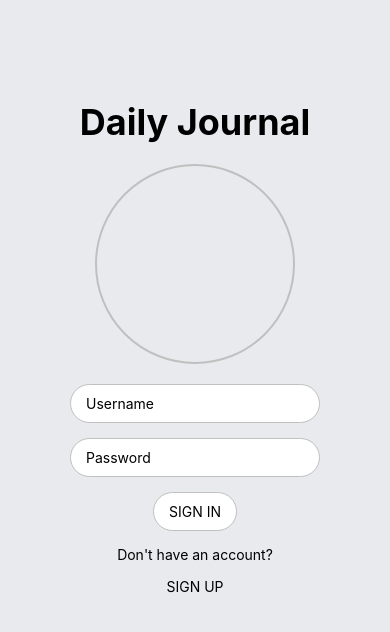
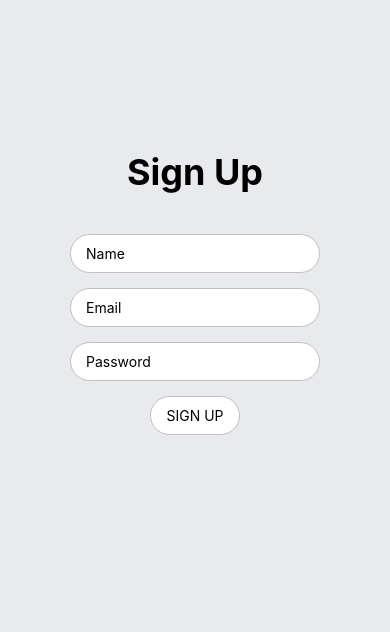
Before and after one commit to Valeraii/journal-app, a React Native app: screen /Signup in a window 390 px wide. Shown: the top 632 px of the page. Built offline with nearby package versions, Linux system fonts and the light colour scheme; no server answers.

Commit message:
added login and firebase

```diff
--- a/App.js
+++ b/App.js
@@ -1,95 +1,24 @@
-import { StatusBar } from 'expo-status-bar';
 import { StyleSheet, Text, View, TextInput, TouchableOpacity, KeyboardAvoidingView, Platform } from 'react-native';
+import {NavigationContainer} from '@react-navigation/native'
+import { createNativeStackNavigator} from '@react-navigation/native-stack';
+import HomeScreen from './screens/HomeScreen';
+import SignupScreen from './screens/SignupScreen';
+import IndexScreen from './screens/IndexScreen';
+
+const Stack = createNativeStackNavigator();
 
 export default function App() {
   return (
-    <View style={styles.container}>
-      <View style={styles.logoWrapper}>
-        <Text style={styles.title}>Daily Journal</Text>
-        <View style={styles.circular}></View>
-      </View>
-
-      <KeyboardAvoidingView
-        behavior={Platform.OS === "ios" ? "padding" : "height"}
-        style={styles.loginWrapper}
-      >
-        <TextInput style={styles.username} placeholder={'Username'}/>
-        <TextInput style={styles.password} placeholder={'Password'} secureTextEntry={true}/>
-        <TouchableOpacity >
-          <Text style={styles.signinText}>SIGN IN</Text>
-        </TouchableOpacity>
-        <Text style={styles.text}>Don't have an account?</Text>
-        <TouchableOpacity >
-          <Text style={styles.signup}>SIGN UP</Text>
-        </TouchableOpacity>
-      </KeyboardAvoidingView>
-
-    </View>
+    <NavigationContainer>
+      <Stack.Navigator>
+        <Stack.Screen options={{headerShown: false}} name="Home" component={HomeScreen} />
+        <Stack.Screen options={{headerShown: false}} name="Signup" component={SignupScreen} />
+        <Stack.Screen options={{headerShown: false}} name="Index" component={IndexScreen} />
+      </Stack.Navigator>
+    </NavigationContainer>
   );
 }
 
 const styles = StyleSheet.create({
-  container: {
-    flex: 1,
-    backgroundColor: '#E8EAED',
-  },
-  logoWrapper: {
-    paddingTop: 100,
-    flexDirection: 'column',
-    justifyContent: 'space-around',
-    alignItems: 'center'
-  },
-  title: {
-    fontSize: 36,
-    fontWeight: 'bold',
-    paddingBottom: 20
-  },
-  circular: {
-    width: 200,
-    height: 200,
-    borderColor: '#C0C0C0',
-    borderWidth: 2,
-    borderRadius: 100,
-  },
-  loginWrapper: {
-    paddingTop: 20,
-    flexDirection: 'column',
-    justifyContent: 'space-around',
-    alignItems: 'center'
-  },
-  username: {
-    paddingVertical: 10,
-    paddingHorizontal: 15,
-    backgroundColor: '#FFF',
-    borderRadius: 60,
-    borderColor: '#C0C0C0',
-    borderWidth: 1,
-    width: 250,
-    marginBottom: 15,
-  },
-  password: {
-    paddingVertical: 10,
-    paddingHorizontal: 15,
-    backgroundColor: '#FFF',
-    borderRadius: 60,
-    borderColor: '#C0C0C0',
-    borderWidth: 1,
-    width: 250,
-    marginBottom: 15,
-  },
-  signinText: {
-    paddingVertical: 10,
-    paddingHorizontal: 15,
-    backgroundColor: '#FFF',
-    borderRadius: 60,
-    borderColor: '#C0C0C0',
-    borderWidth: 1,
-    marginBottom: 15,
-  },
-  text: {
-    marginBottom: 15,
-  },
-  signup: {
 
-  },
 });
--- /dev/null
+++ b/firebase.js
@@ -0,0 +1,28 @@
+// Import the functions you need from the SDKs you need
+import firebase from "firebase/compat/app"
+import "firebase/compat/auth"
+import "firebase/compat/firestore"
+// TODO: Add SDKs for Firebase products that you want to use
+// https://firebase.google.com/docs/web/setup#available-libraries
+
+// Your web app's Firebase configuration
+const firebaseConfig = {
+  apiKey: "AIzaSyC4XiL2yZuv3gS9JKsEEdBqsSRWT641lTQ",
+  authDomain: "daily-journal-auth.firebaseapp.com",
+  projectId: "daily-journal-auth",
+  storageBucket: "daily-journal-auth.appspot.com",
+  messagingSenderId: "839763165167",
+  appId: "1:839763165167:web:18da305b677a67c12f401a"
+};
+
+// Initialize Firebase
+let app;
+if (firebase.apps.length === 0) {
+    app = firebase.initializeApp(firebaseConfig);
+} else {
+    app = firebase.app()
+}
+
+const auth = firebase.auth()
+
+export {auth};
--- a/package.json
+++ b/package.json
@@ -9,11 +9,16 @@
     "web": "expo start --web"
   },
   "dependencies": {
+    "@react-navigation/native": "^6.1.9",
+    "@react-navigation/native-stack": "^6.9.16",
     "expo": "~49.0.15",
     "expo-status-bar": "~1.6.0",
+    "firebase": "^10.5.0",
     "react": "18.2.0",
     "react-dom": "^18.2.0",
     "react-native": "0.72.6",
+    "react-native-safe-area-context": "4.6.3",
+    "react-native-screens": "~3.22.0",
     "react-native-web": "~0.19.6"
   },
   "devDependencies": {
--- /dev/null
+++ b/screens/HomeScreen.js
@@ -0,0 +1,133 @@
+import { useNavigation } from '@react-navigation/core'
+import {useState, react, useEffect} from "react";
+import { StyleSheet, Text, View, TextInput, TouchableOpacity, KeyboardAvoidingView, Platform } from 'react-native';
+import {auth} from "../firebase"
+
+const HomeScreen = () => {
+    const [email, setEmail] = useState('')
+    const [password, setPassword] = useState('')
+    const navigation = useNavigation()
+
+    {/* If there is user, navigate to index screen */}
+    useEffect(() => {
+        const unsubscribe = auth.onAuthStateChanged(user => {
+            if (user) {
+                navigation.navigate("Index")
+            }
+        })
+        return unsubscribe
+    }, [])
+
+    const redirectToSignup = () => {
+        navigation.navigate("Signup")
+    }
+
+    const handleLogin = () => {
+        auth
+            .signInWithEmailAndPassword(email, password)
+            .then(userCredentials => {
+                const user = userCredentials.user;
+            })
+            .catch(error => alert(error.message))
+    }
+    return (
+        <View style={styles.container}>
+        <View style={styles.logoWrapper}>
+          <Text style={styles.title}>Daily Journal</Text>
+          <View style={styles.circular}></View>
+        </View>
+
+        <View style={styles.loginWrapper}>
+          <TextInput style={styles.email}
+            placeholder={'Email'}
+            value={email}
+            onChangeText={text => setEmail(text)}
+            />
+          <TextInput style={styles.password}
+            placeholder={'Password'}
+            secureTextEntry={true}
+            value={password}
+            onChangeText={text => setPassword(text)}
+            />
+          <TouchableOpacity onPress={handleLogin}>
+            <Text style={styles.signinText}>SIGN IN</Text>
+          </TouchableOpacity>
+          <Text style={styles.text}>Don't have an account?</Text>
+          <TouchableOpacity onPress={redirectToSignup}>
+            <Text style={styles.signup}>SIGN UP</Text>
+          </TouchableOpacity>
+        </View>
+
+      </View>
+    )
+}
+
+export default HomeScreen
+
+const styles = StyleSheet.create({
+    container: {
+        flex: 1,
+        backgroundColor: '#E8EAED',
+      },
+      logoWrapper: {
+        paddingTop: 150,
+        flexDirection: 'column',
+        justifyContent: 'space-around',
+        alignItems: 'center'
+      },
+      title: {
+        fontSize: 36,
+        fontWeight: 'bold',
+        paddingBottom: 20
+      },
+      circular: {
+        width: 200,
+        height: 200,
+        borderColor: '#C0C0C0',
+        borderWidth: 2,
+        borderRadius: 100,
+        marginTop: 10,
+        marginBottom: 10
+      },
+      loginWrapper: {
+        paddingTop: 20,
+        flexDirection: 'column',
+        justifyContent: 'space-around',
+        alignItems: 'center'
+      },
+      email: {
+        paddingVertical: 10,
+        paddingHorizontal: 15,
+        backgroundColor: '#FFF',
+        borderRadius: 60,
+        borderColor: '#C0C0C0',
+        borderWidth: 1,
+        width: 250,
+        marginBottom: 15,
+      },
+      password: {
+        paddingVertical: 10,
+        paddingHorizontal: 15,
+        backgroundColor: '#FFF',
+        borderRadius: 60,
+        borderColor: '#C0C0C0',
+        borderWidth: 1,
+        width: 250,
+        marginBottom: 15,
+      },
+      signinText: {
+        paddingVertical: 10,
+        paddingHorizontal: 15,
+        backgroundColor: '#FFF',
+        borderRadius: 60,
+        borderColor: '#C0C0C0',
+        borderWidth: 1,
+        marginBottom: 15,
+      },
+      text: {
+        marginBottom: 15,
+      },
+      signup: {
+
+      },
+})
--- /dev/null
+++ b/screens/IndexScreen.js
@@ -0,0 +1,12 @@
+import React from 'react'
+import { StyleSheet, Text, View, TextInput, TouchableOpacity, KeyboardAvoidingView, Platform } from 'react-native';
+
+const IndexScreen = () => {
+  return (
+    <View>
+        <Text>Index</Text>
+    </View>
+  )
+}
+
+export default IndexScreen
--- /dev/null
+++ b/screens/SignupScreen.js
@@ -0,0 +1,123 @@
+import { useNavigation } from '@react-navigation/core'
+import {useState, react, useEffect} from "react";
+import { StyleSheet, Text, View, TextInput, TouchableOpacity, KeyboardAvoidingView, Platform } from 'react-native';
+import {auth} from "../firebase"
+
+function SignupScreen() {
+    const [name, setName] = useState('')
+    const [email, setEmail] = useState('')
+    const [password, setPassword] = useState('')
+
+    {/* If there is user, navigate to index screen */}
+    useEffect(() => {
+        const unsubscribe = auth.onAuthStateChanged(user => {
+            if (user) {
+                   navigation.navigate("Index")
+            }
+        })
+        return unsubscribe
+    }, [])
+
+    const handleSignUp = () => {
+        auth
+            .createUserWithEmailAndPassword(email, password)
+            .then(userCredentials => {
+                const user = userCredentials.user;
+            })
+            .catch(error => alert(error.message))
+    }
+  return (
+    <View style={styles.container}>
+        <View style={styles.titleWrapper}>
+            <Text style={styles.title}>Sign Up</Text>
+        </View>
+
+         <View style={styles.signupWrapper}>
+         <TextInput style={styles.name}
+            placeholder={'Name'}
+            value={name}
+            onChangeText={text => setName(text)}
+            />
+          <TextInput style={styles.email}
+            placeholder={'Email'}
+            value={email}
+            onChangeText={text => setEmail(text)}
+            />
+          <TextInput style={styles.password}
+            placeholder={'Password'}
+            secureTextEntry={true}
+            value={password}
+            onChangeText={text => setPassword(text)}
+            />
+          <TouchableOpacity onPress={handleSignUp}>
+            <Text style={styles.signup}>SIGN UP</Text>
+          </TouchableOpacity>
+        </View>
+    </View>
+  )
+}
+
+export default SignupScreen
+
+const styles = StyleSheet.create({
+    container: {
+        flex: 1,
+        backgroundColor: '#E8EAED',
+    },
+    titleWrapper: {
+        paddingTop: 150,
+        flexDirection: 'column',
+        justifyContent: 'space-around',
+        alignItems: 'center'
+    },
+    title: {
+        fontSize: 36,
+        fontWeight: 'bold',
+        paddingBottom: 20
+    },
+    signupWrapper: {
+        paddingTop: 20,
+        flexDirection: 'column',
+        justifyContent: 'space-around',
+        alignItems: 'center'
+    },
+    name: {
+        paddingVertical: 10,
+        paddingHorizontal: 15,
+        backgroundColor: '#FFF',
+        borderRadius: 60,
+        borderColor: '#C0C0C0',
+        borderWidth: 1,
+        width: 250,
+        marginBottom: 15,
+    },
+    email: {
+        paddingVertical: 10,
+        paddingHorizontal: 15,
+        backgroundColor: '#FFF',
+        borderRadius: 60,
+        borderColor: '#C0C0C0',
+        borderWidth: 1,
+        width: 250,
+        marginBottom: 15,
+    },
+    password: {
+        paddingVertical: 10,
+        paddingHorizontal: 15,
+        backgroundColor: '#FFF',
+        borderRadius: 60,
+        borderColor: '#C0C0C0',
+        borderWidth: 1,
+        width: 250,
+        marginBottom: 15,
+    },
+    signup: {
+        paddingVertical: 10,
+        paddingHorizontal: 15,
+        backgroundColor: '#FFF',
+        borderRadius: 60,
+        borderColor: '#C0C0C0',
+        borderWidth: 1,
+        marginBottom: 15,
+    },
+})
```
Also changed, not shown: 1 other file (tests, documents, lock files or other folders).
